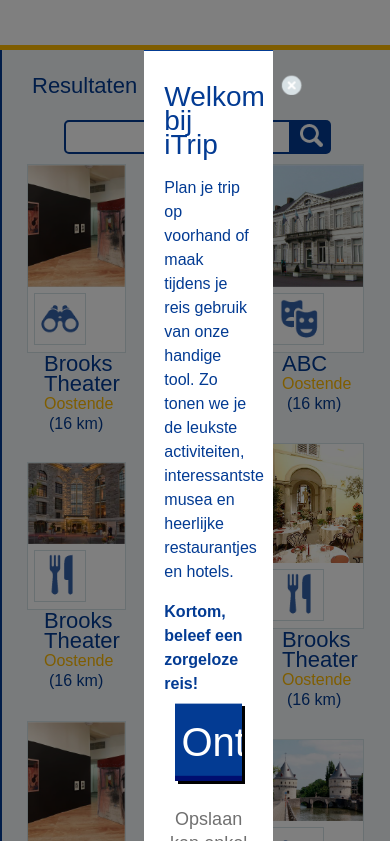
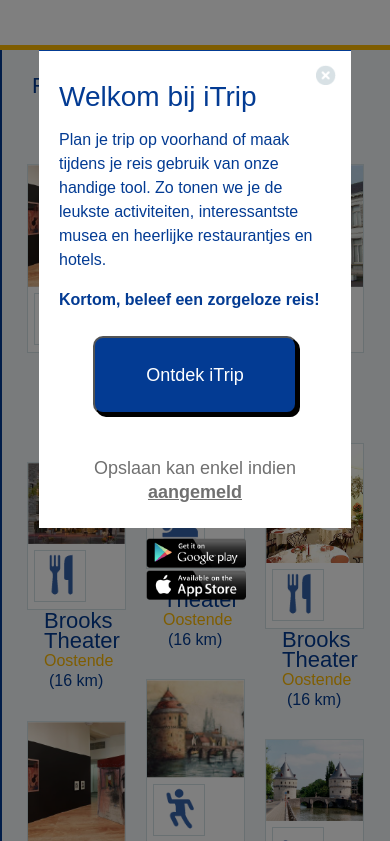
Before and after one commit to oSoc14/iTrip, a website: page iTrip/results.html in a window 390 px wide. Shown: the top 841 px of the page. Drawn offline with Linux system fonts and the light colour scheme; some packages are replaced by stand-ins of ours.

Commit message:
responsive welcomebox

```diff
--- a/iTrip/styles/scss/_base_index.scss
+++ b/iTrip/styles/scss/_base_index.scss
@@ -694,11 +694,13 @@
 					margin: 9% 12.5%;
 					width: 75%;
 					height: 78px;
-					background-size: 244px;
-					@include font-size(4.0);
-					@include blueButtonClass();
-					font-size: 40px;
+					background-size: 100%;
+					@include font-size(3.1);
+					background-color: $mainBlueColor;
+					@include border-radius(10px);
+					box-shadow: 3px 3px 0 #000000;
 					font-family: $font-button;
+					color: #ffffff;
 				}
 
 				.extraInfo
--- a/iTrip/styles/scss/modules/_mixins.scss
+++ b/iTrip/styles/scss/modules/_mixins.scss
@@ -37,7 +37,6 @@
 /* 	background-size: 244px; */
 	background-color: #ffffff;
 	color: #ffffff;
-	font-family: 'HelveticaRounded-BoldCond', sans-serif;
 	font-family: $font-button;
 }
 
@@ -100,11 +99,12 @@
 
 @mixin smallblueButton()
 {
-	background-position: top 4px center;
+
+	background-position: center center;
 	background-repeat: no-repeat;
 	background-size: 23px;
 	padding: 7px 20px;
-	background-color: #033b93;
+	background-color: $mainBlueColor;
 	border: none;
 }
 
--- a/iTrip/styles/scss/partials/mediaQueries.scss
+++ b/iTrip/styles/scss/partials/mediaQueries.scss
@@ -27,6 +27,14 @@
 				 	#loginButton, #registerButton
 				 	{
 				 		@include font-size(1.5);
+				 	}
+				 }
+
+				 .welcomeBox
+				 {
+				 	#planTripButton
+				 	{
+				 		@include font-size(1.8);
 				 	}
 				 }
 			}
@@ -138,8 +146,12 @@
 					 {
 					 	width: 60%;
 						margin: 0% 20%;
+					 }
 
-
+					 .welcomeBox
+					 {
+					 	width: 80%;
+						margin: 0% 10%;
 					 }
 				}
 
@@ -158,7 +170,7 @@
 		{
 			#searchTripPart
 			{
-				.loginBox,  .registerBox
+				.loginBox,  .registerBox , .welcomebox
 				 {
 
 					#closeImage, #closeLoginImage, #closeRegisterImage
```
Also changed, not shown: iTrip/styles/css/style.css.
